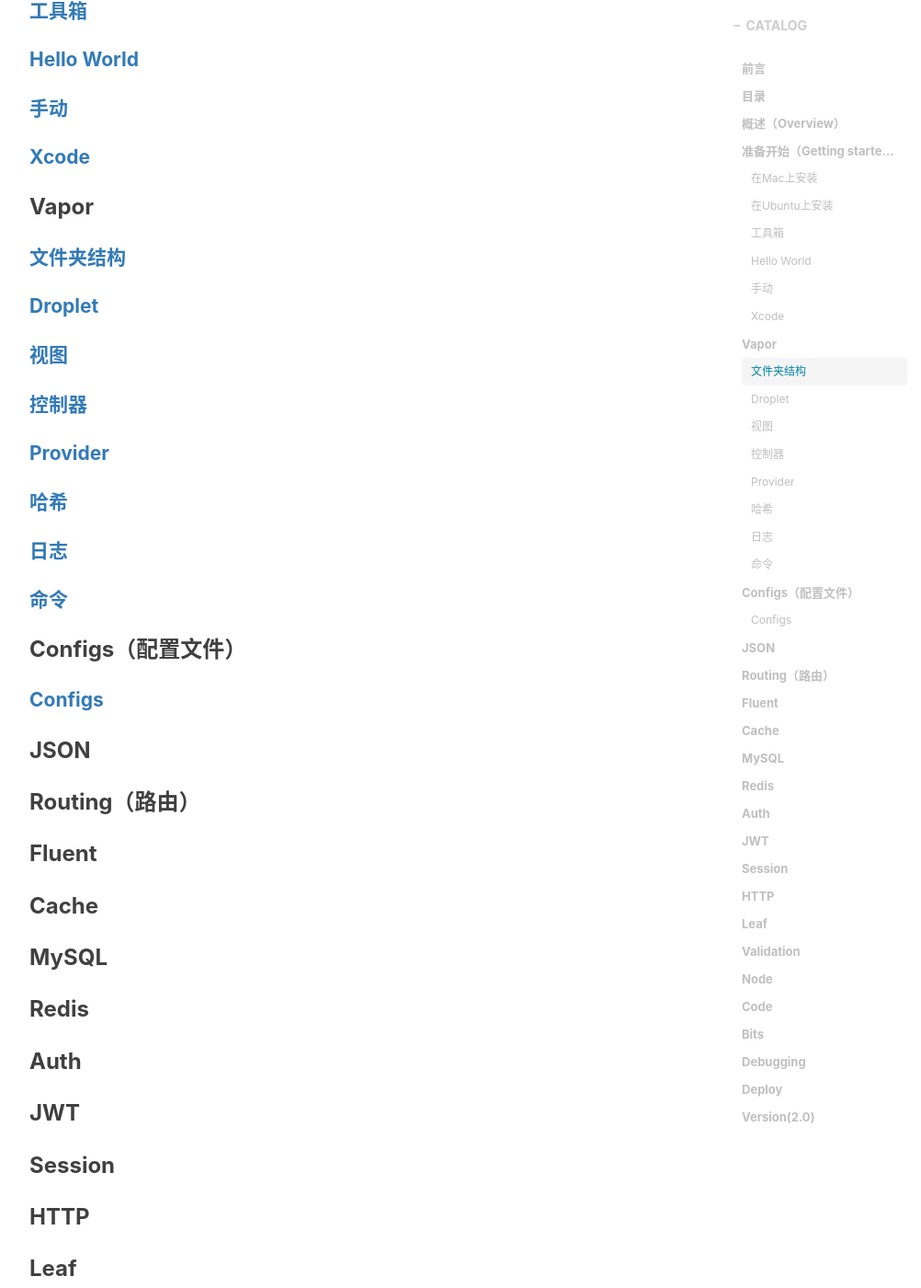
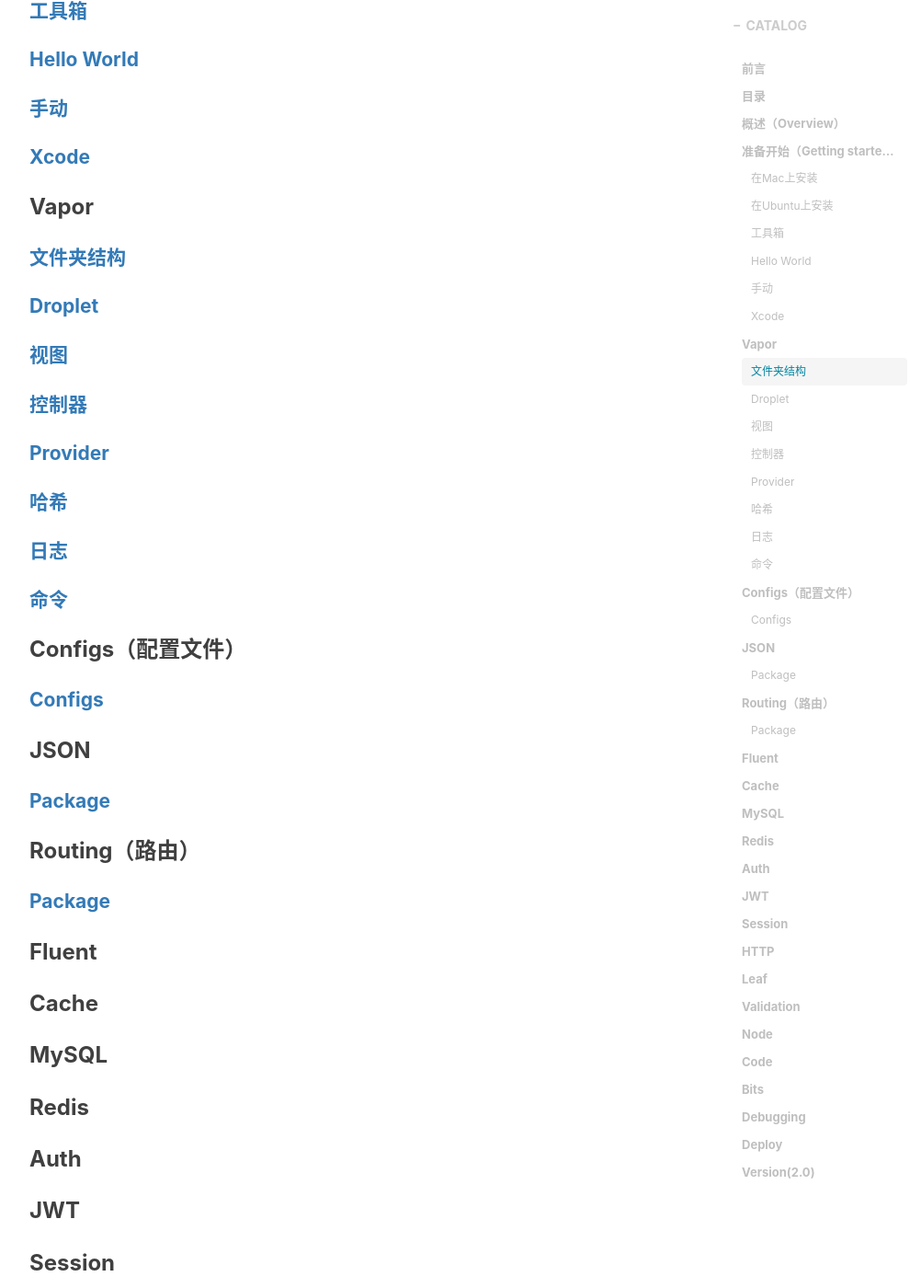
Before and after one commit to fandongtongxue/fandongtongxue.github.io, a Jekyll site: the page built from _posts/2017-08-01-iOS-SwiftVaporWeb.markdown, in a window 1280 px wide and 1400 px high, scrolled down 1024 px. Shown: the whole window at 92% size, without its empty margins (233-1235 px from the left). Built offline with Jekyll 4.4.1, drawn with Linux system fonts in a browser that asks for light colours; nearby versions of some CDN libraries; comment, search, counter and statistics services are not loaded.

Commit message:
修改目录文章

```diff
--- a/_posts/2017-08-01-iOS-SwiftVaporWeb.markdown
+++ b/_posts/2017-08-01-iOS-SwiftVaporWeb.markdown
@@ -37,7 +37,9 @@
 ### Configs（配置文件）
 #### [Configs](http://blog.fandong.me/2017/08/07/iOS-SwiftVaporWeb07/)
 ### JSON
+#### [Package](http://www.jianshu.com/p/87a42c06df7d)
 ### Routing（路由）
+#### [Package](http://blog.fandong.me/2017/08/08/iOS-SwiftVaporWeb08/)
 ### Fluent
 ### Cache
 ### MySQL
```
